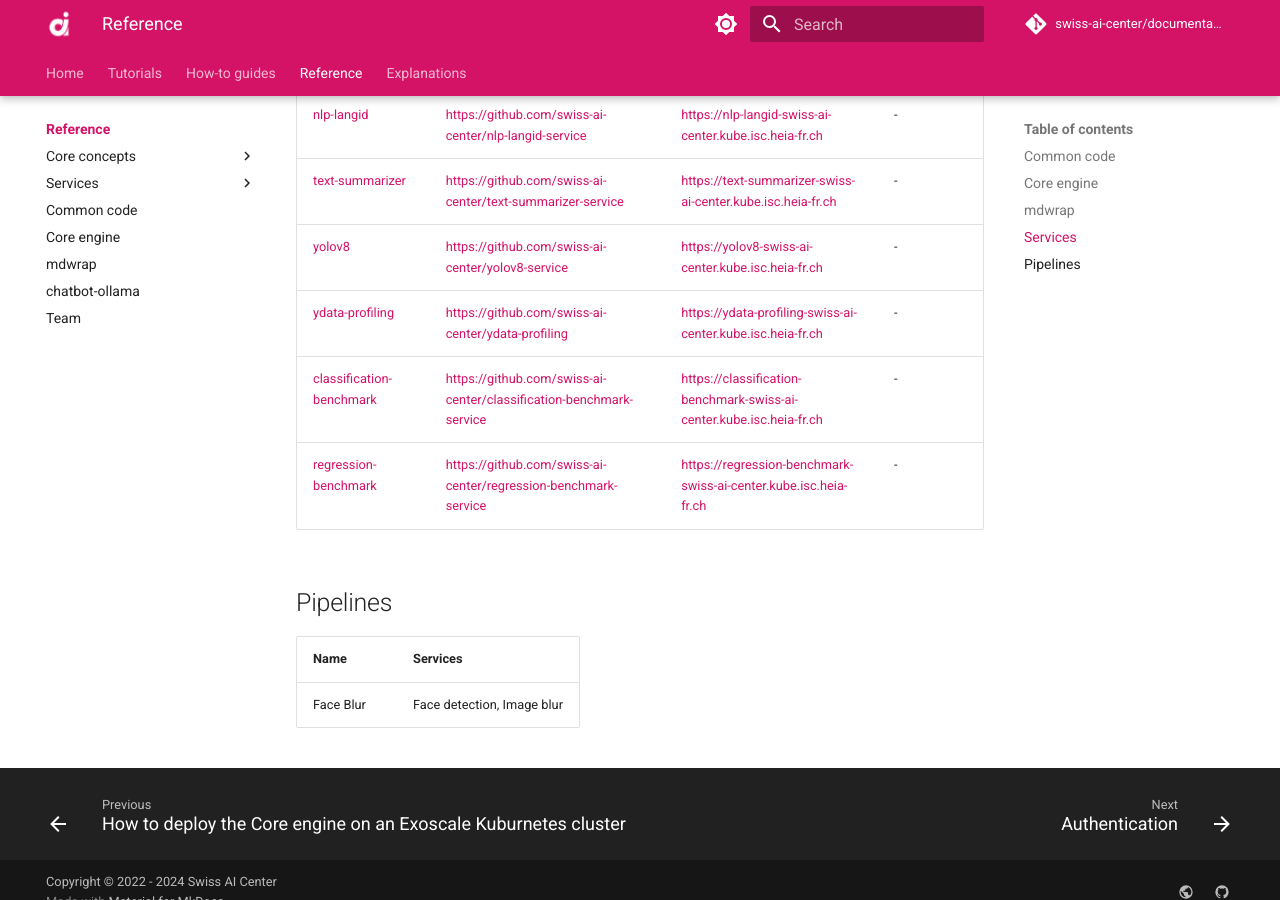
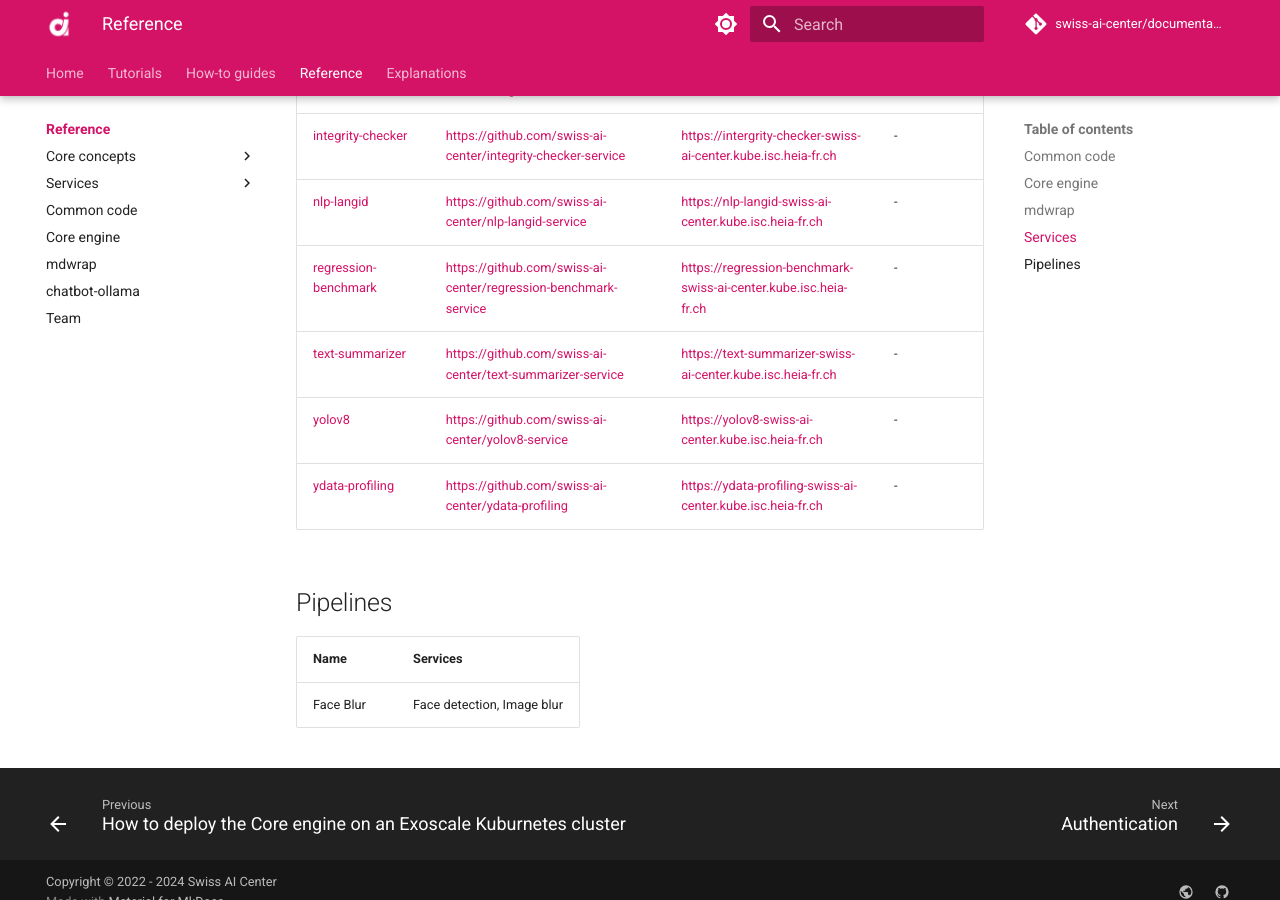
Before and after one commit to swiss-ai-center/documentation, an MkDocs documentation site: the page built from docs/reference/index.md, in a window 1280 px wide and 900 px high, scrolled down 2215 px. Built offline with MkDocs 1.6.1 and Material for MkDocs 9.7.7, drawn with Linux system fonts in a browser that asks for light colours; comment, search, counter and statistics services are not loaded; some of the changed text lies outside the part shown.

Commit message:
update documents

```diff
--- a/docs/reference/index.md
+++ b/docs/reference/index.md
@@ -53,11 +54,10 @@ mdwrap is a command line tool to format our Markdown documentation made with
 | [image-sam](./services/image-sam.md)                     | <https://github.com/swiss-ai-center/image-sam-service>             | <https://image-sam-swiss-ai-center.kube.isc.heia-fr.ch>             | -              |
 | [integrity-checker](./services/integrity-checker.md)     | <https://github.com/swiss-ai-center/integrity-checker-service>     | <https://intergrity-checker-swiss-ai-center.kube.isc.heia-fr.ch>    | -              |
 | [nlp-langid](./services/nlp-langid.md)                   | <https://github.com/swiss-ai-center/nlp-langid-service>            | <https://nlp-langid-swiss-ai-center.kube.isc.heia-fr.ch>            | -              |
+| [regression-benchmark](./services/regression-benchmark.md)                           | <https://github.com/swiss-ai-center/regression-benchmark-service>                | <https://regression-benchmark-swiss-ai-center.kube.isc.heia-fr.ch>                | -              |
 | [text-summarizer](./services/text-summarizer.md)         | <https://github.com/swiss-ai-center/text-summarizer-service>       | <https://text-summarizer-swiss-ai-center.kube.isc.heia-fr.ch>       | -              |
 | [yolov8](./services/yolov8.md)                           | <https://github.com/swiss-ai-center/yolov8-service>                | <https://yolov8-swiss-ai-center.kube.isc.heia-fr.ch>                | -              |
 | [ydata-profiling](./services/ydata-profiling.md)                  | <https://github.com/swiss-ai-center/ydata-profiling>               | <https://ydata-profiling-swiss-ai-center.kube.isc.heia-fr.ch>       | -              |
-| [classification-benchmark](./services/classification-benchmark.md)                           | <https://github.com/swiss-ai-center/classification-benchmark-service>                | <https://classification-benchmark-swiss-ai-center.kube.isc.heia-fr.ch>                | -              |
-| [regression-benchmark](./services/regression-benchmark.md)                           | <https://github.com/swiss-ai-center/regression-benchmark-service>                | <https://regression-benchmark-swiss-ai-center.kube.isc.heia-fr.ch>                | -              |
 
 ## Pipelines
 
--- a/mkdocs.yml
+++ b/mkdocs.yml
@@ -38,6 +38,7 @@ nav:
       - Services:
           - ae-ano-detection service: reference/services/ae-ano-detection.md
           - average-shade service: reference/services/average-shade.md
+          - classification benchmark service: reference/services/classification-benchmark.md
           - digit-recognition service: reference/services/digit-recognition.md
           - document-vectorizer service: reference/services/document-vectorizer.md
           - doodle service: reference/services/doodle.md
@@ -54,11 +55,10 @@ nav:
           - image-sam service: reference/services/image-sam.md
           - integrity-checker service: reference/services/integrity-checker.md
           - nlp-langid service: reference/services/nlp-langid.md
+          - regression benchmark service: reference/services/regression-benchmark.md
           - text-summarizer service: reference/services/text-summarizer.md
           - yolov8 service: reference/services/yolov8.md
           - ydata-profiling service: reference/services/ydata-profiling.md
-          - classification benchmark service: reference/services/classification-benchmark.md
-          - regression benchmark service: reference/services/regression-benchmark.md
       - Common code: reference/common-code.md
       - Core engine: reference/core-engine.md
       - mdwrap: reference/mdwrap.md
```
Also changed, not shown: other parts of docs/reference/index.md (+1 -0 lines).
